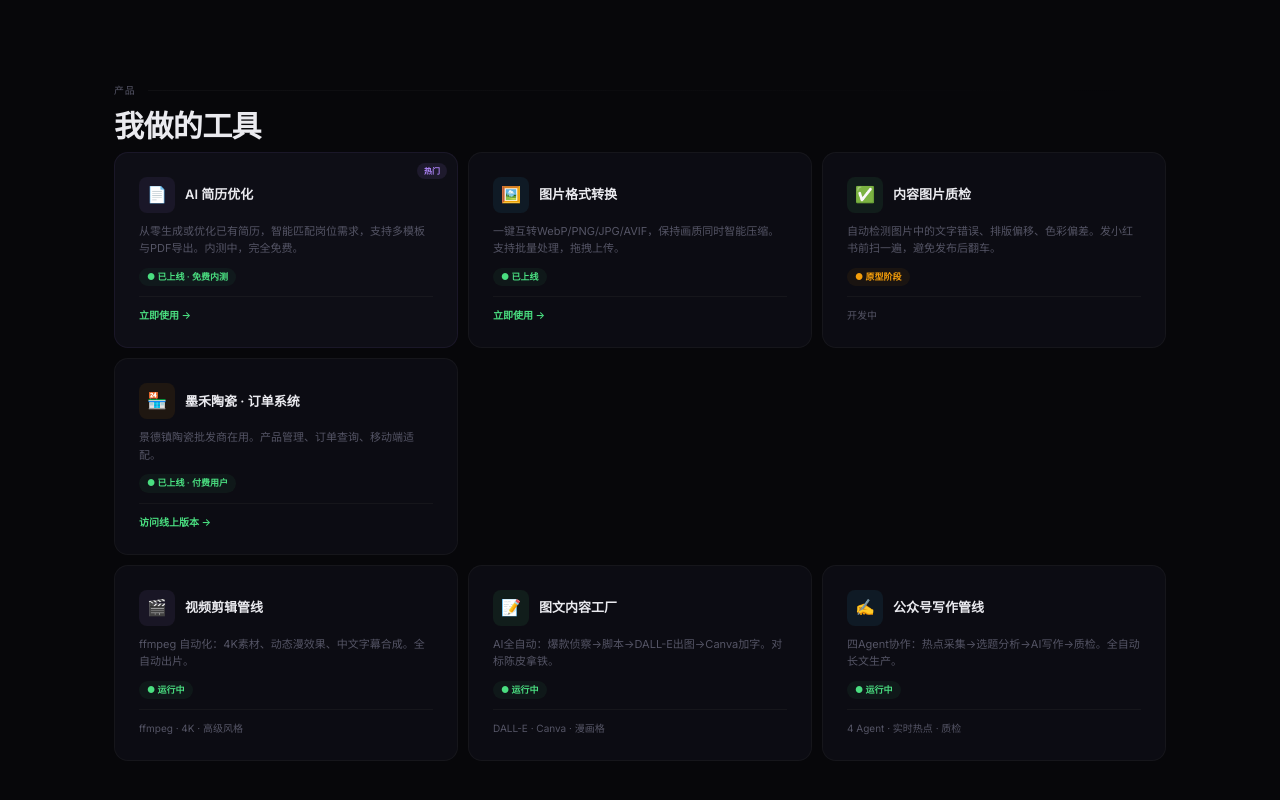
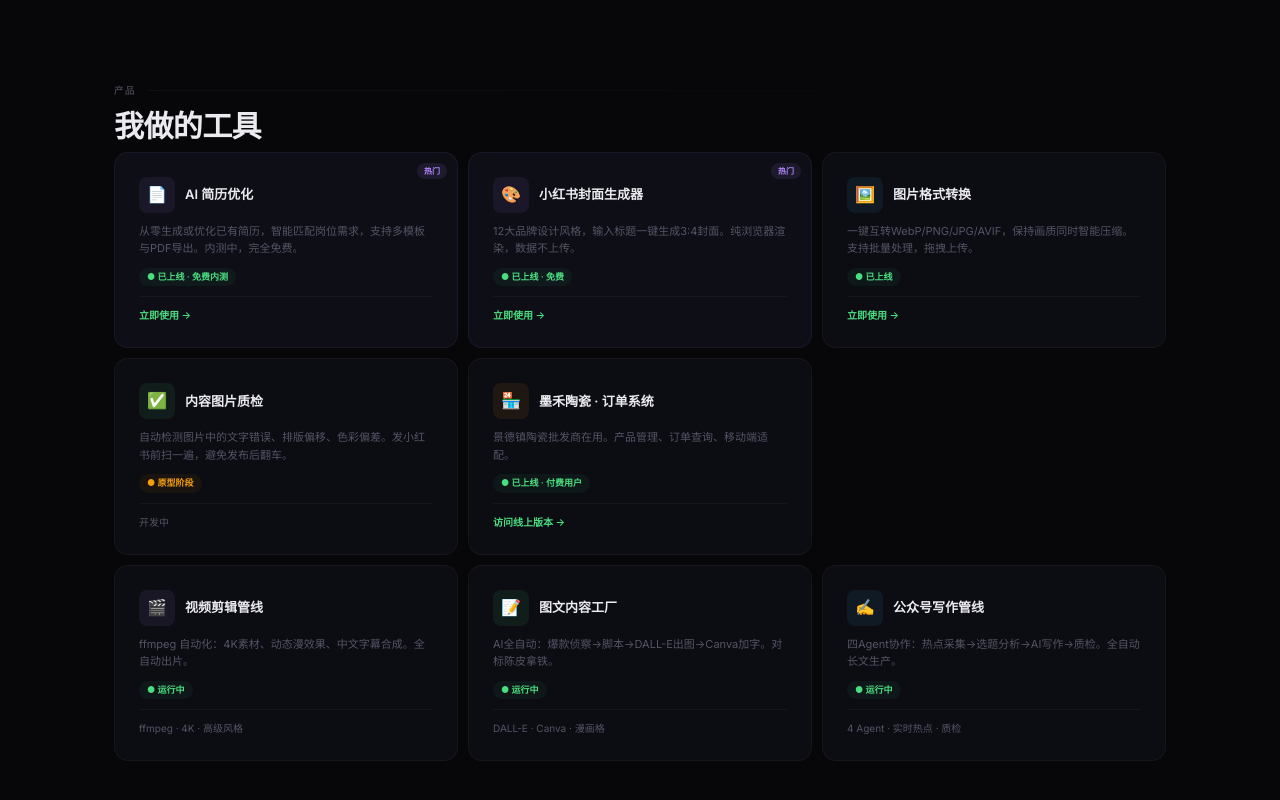
Before and after one commit to taowuhu/personal-site, a plain HTML site: page index.html in a window 1280 px wide. Shown: the part 818-1618 px from the top of the page. Drawn offline with nearby package versions, Linux system fonts and the light colour scheme; animation ran at ten frames a second.

Commit message:
➕ 首页加小红书封面生成器产品卡片

```diff
--- a/index.html
+++ b/index.html
@@ -269,6 +269,12 @@ a,button,.p-card,.trust-card,cursor:none
           <a href="https://ai-resume-optimizer-281869-6-1453710292.sh.run.tcloudbase.com/" target="_blank" class="go">立即使用 →</a>
         </div>
       </div>
+      <div class="p-card featured">
+        <div class="p-top"><div class="ic purple">🎨</div><h4>小红书封面生成器</h4></div>
+        <p>12大品牌设计风格，输入标题一键生成3:4封面。纯浏览器渲染，数据不上传。</p>
+        <div class="ps live">● 已上线 · 免费</div>
+        <div class="ft"><a href="xhs-cover.html" class="go">立即使用 →</a></div>
+      </div>
       <div class="p-card">
         <div class="p-top"><div class="ic blue">🖼️</div><h4>图片格式转换</h4></div>
         <p>一键互转WebP/PNG/JPG/AVIF，保持画质同时智能压缩。支持批量处理，拖拽上传。</p>
```
